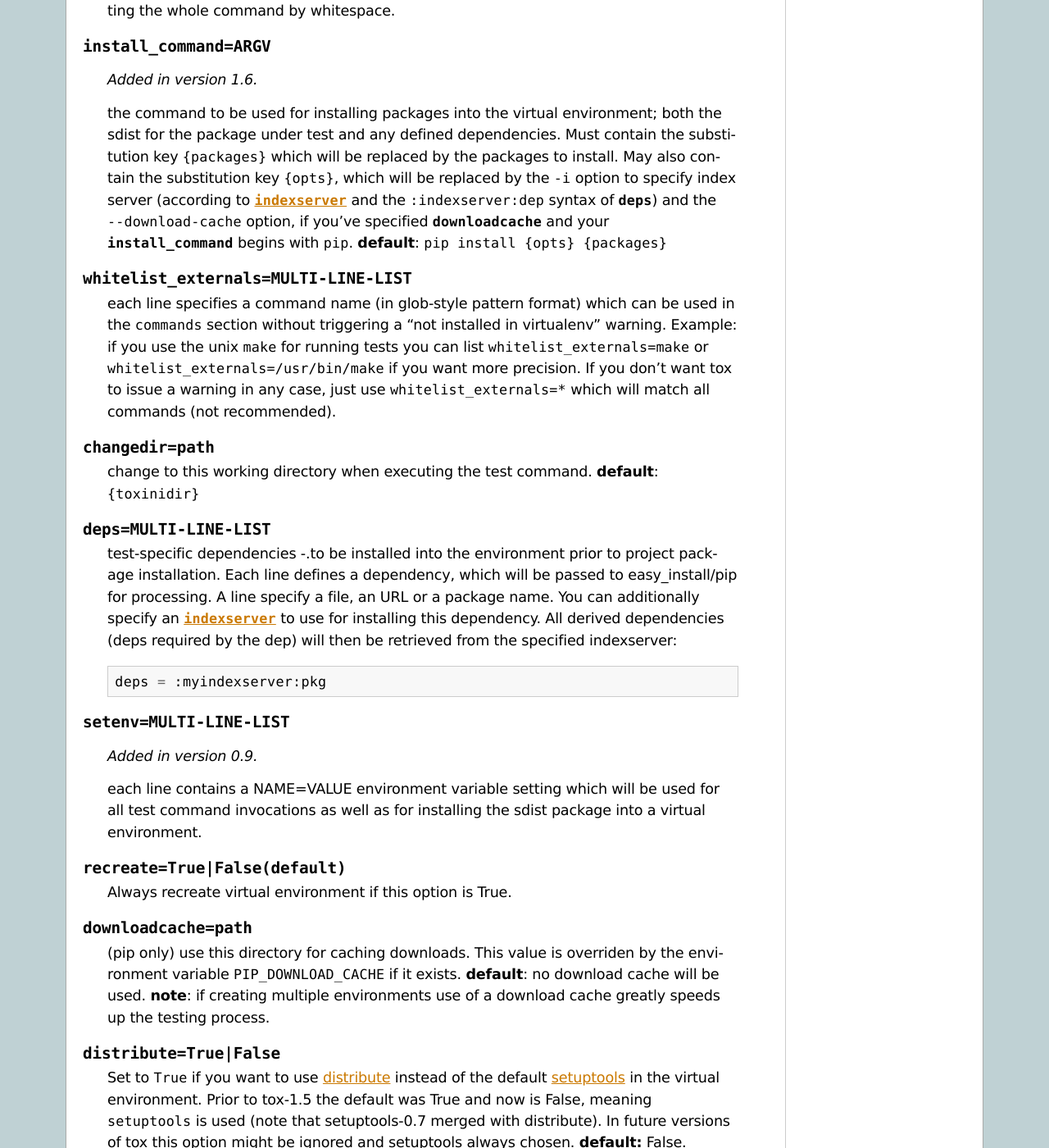
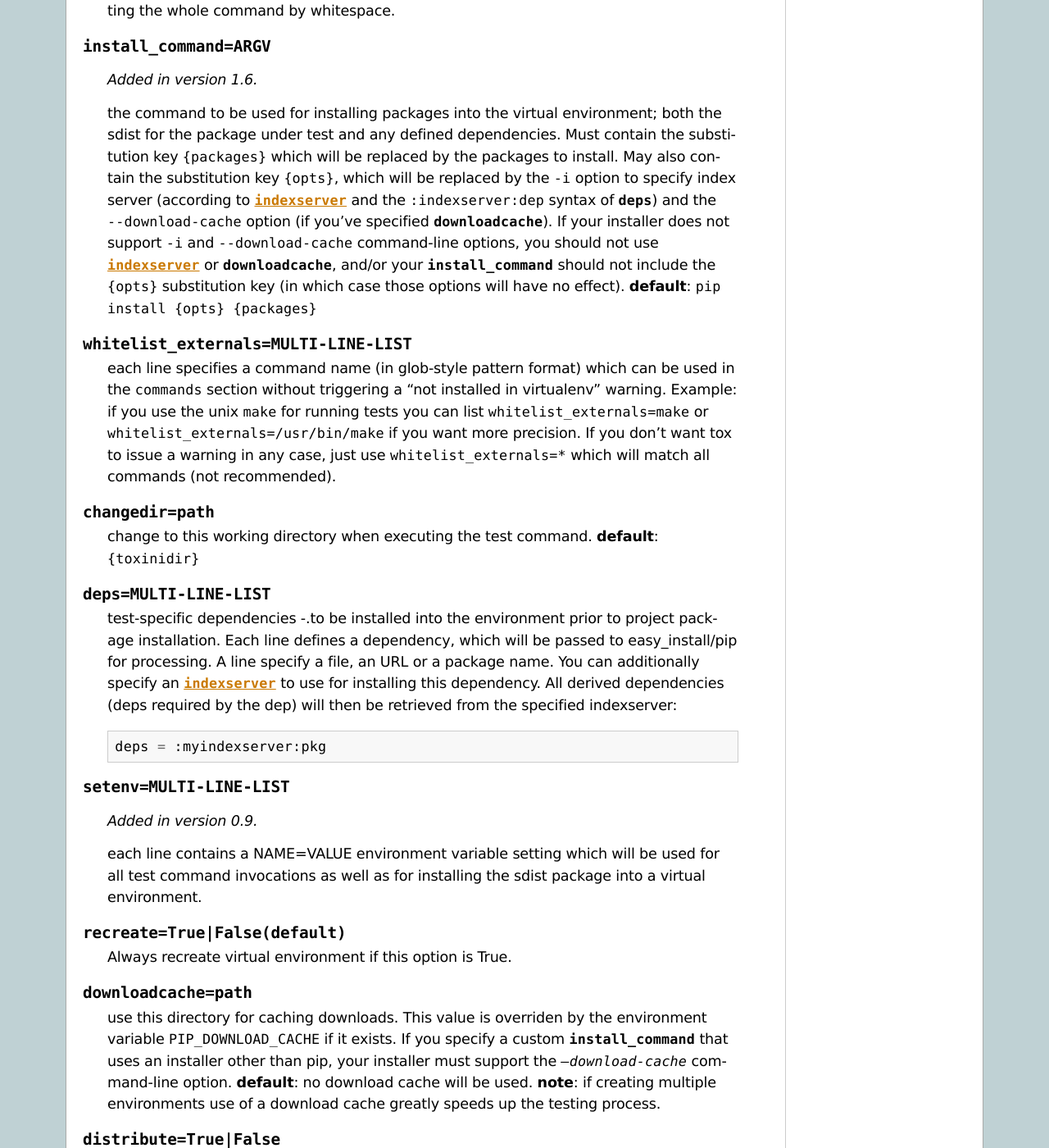
Before and after one commit to msabramo/tox, a Sphinx documentation site: the page built from doc/config.txt, in a window 1280 px wide and 1400 px high, scrolled down 1484 px. Shown: the whole window at 82% size. Built offline with Sphinx 7.4.7, drawn with Linux system fonts in a browser that asks for light colours.

Commit message:
Add --download-cache if set in config; don't try to check installer.

```diff
--- a/doc/config.txt
+++ b/doc/config.txt
@@ -87,10 +87,14 @@ Complete list of settings that you can put into ``testenv*`` sections:
     install. May also contain the substitution key ``{opts}``, which
     will be replaced by the ``-i`` option to specify index server
     (according to :confval:`indexserver` and the ``:indexserver:dep``
-    syntax of :confval:`deps`) and the ``--download-cache`` option, if
-    you've specified :confval:`downloadcache` and your
-    :confval:`install_command` begins with ``pip``.  **default**: ``pip
-    install {opts} {packages}``
+    syntax of :confval:`deps`) and the ``--download-cache`` option (if
+    you've specified :confval:`downloadcache`). If your installer does
+    not support ``-i`` and ``--download-cache`` command-line options,
+    you should not use :confval:`indexserver` or
+    :confval:`downloadcache`, and/or your :confval:`install_command`
+    should not include the ``{opts}`` substitution key (in which case
+    those options will have no effect).
+    **default**: ``pip install {opts} {packages}``
 
 .. confval:: whitelist_externals=MULTI-LINE-LIST
 
@@ -133,9 +137,11 @@ Complete list of settings that you can put into ``testenv*`` sections:
 
 .. confval:: downloadcache=path
 
-    (pip only) use this directory for caching downloads.  This value
-    is overriden by the environment variable ``PIP_DOWNLOAD_CACHE``
-    if it exists.
+    use this directory for caching downloads.  This value is overriden
+    by the environment variable ``PIP_DOWNLOAD_CACHE`` if it exists. If
+    you specify a custom :confval:`install_command` that uses an
+    installer other than pip, your installer must support the
+    `--download-cache` command-line option.
     **default**: no download cache will be used.
     **note**: if creating multiple environments use of a download cache greatly
     speeds up the testing process.
```
Also changed, not shown: 1 other file.
